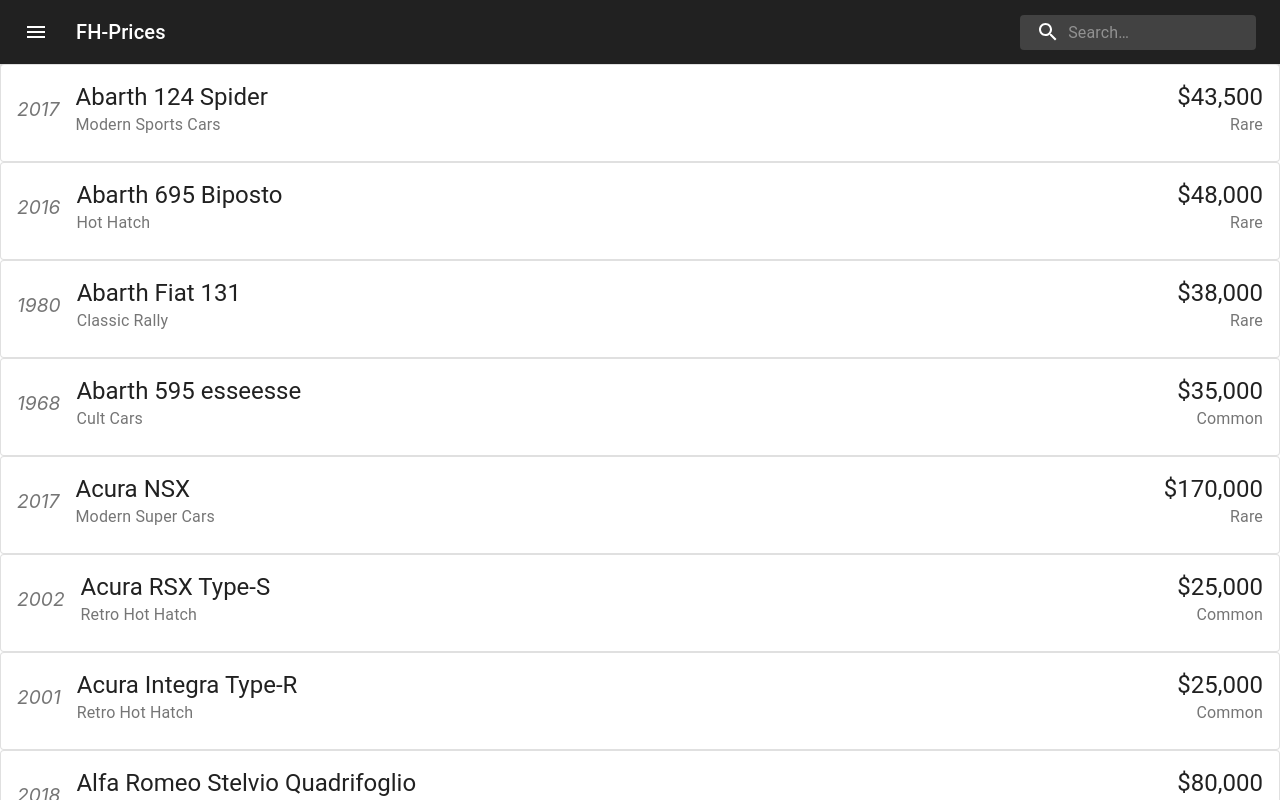
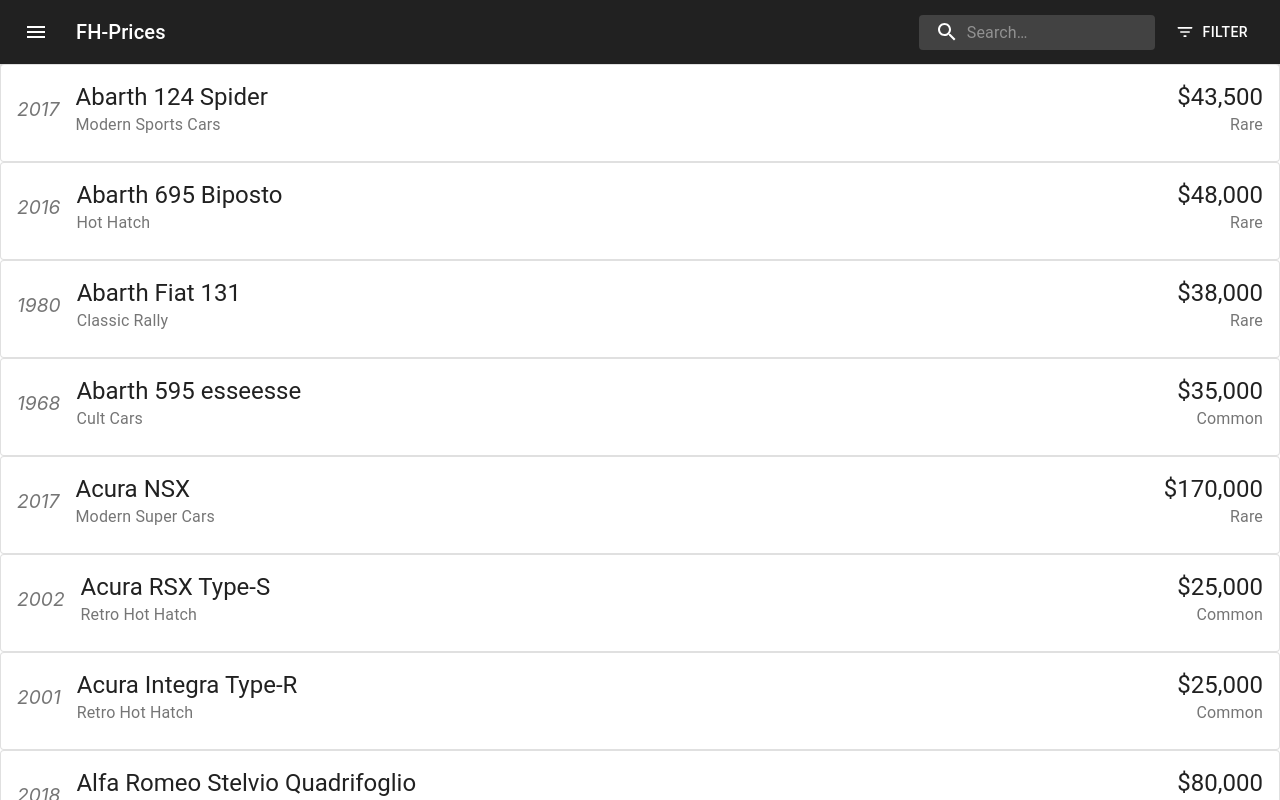
Before and after one commit to Bikossor/FH-Prices, a React (Create React App) app: page / in a window 1280 px wide. Shown: the top 800 px of the page. Built offline with nearby package versions, Linux system fonts and the light colour scheme.

Commit message:
Add a filter button to the SearchAppBar
#73

```diff
--- a/src/components/SearchAppBar.tsx
+++ b/src/components/SearchAppBar.tsx
@@ -12,6 +12,8 @@ import {
 } from "@material-ui/core/styles";
 import MenuIcon from "@material-ui/icons/Menu";
 import SearchIcon from "@material-ui/icons/Search";
+import FilterListRoundedIcon from "@material-ui/icons/FilterListRounded";
+import { Button } from "@material-ui/core";
 
 const useStyles = makeStyles((theme: Theme) =>
   createStyles({
@@ -20,6 +22,9 @@ const useStyles = makeStyles((theme: Theme) =>
     },
     menuButton: {
       marginRight: theme.spacing(2),
+    },
+    filterButton: {
+      marginLeft: theme.spacing(2),
     },
     title: {
       flexGrow: 1,
@@ -108,6 +113,14 @@ export default function SearchAppBar({ onSearchChange }: SearchAppBarProps) {
               onChange={onSearchChange}
             />
           </div>
+          <Button
+            variant="text"
+            color="inherit"
+            className={classes.filterButton}
+            startIcon={<FilterListRoundedIcon />}
+          >
+            Filter
+          </Button>
         </Toolbar>
       </AppBar>
     </div>
```
